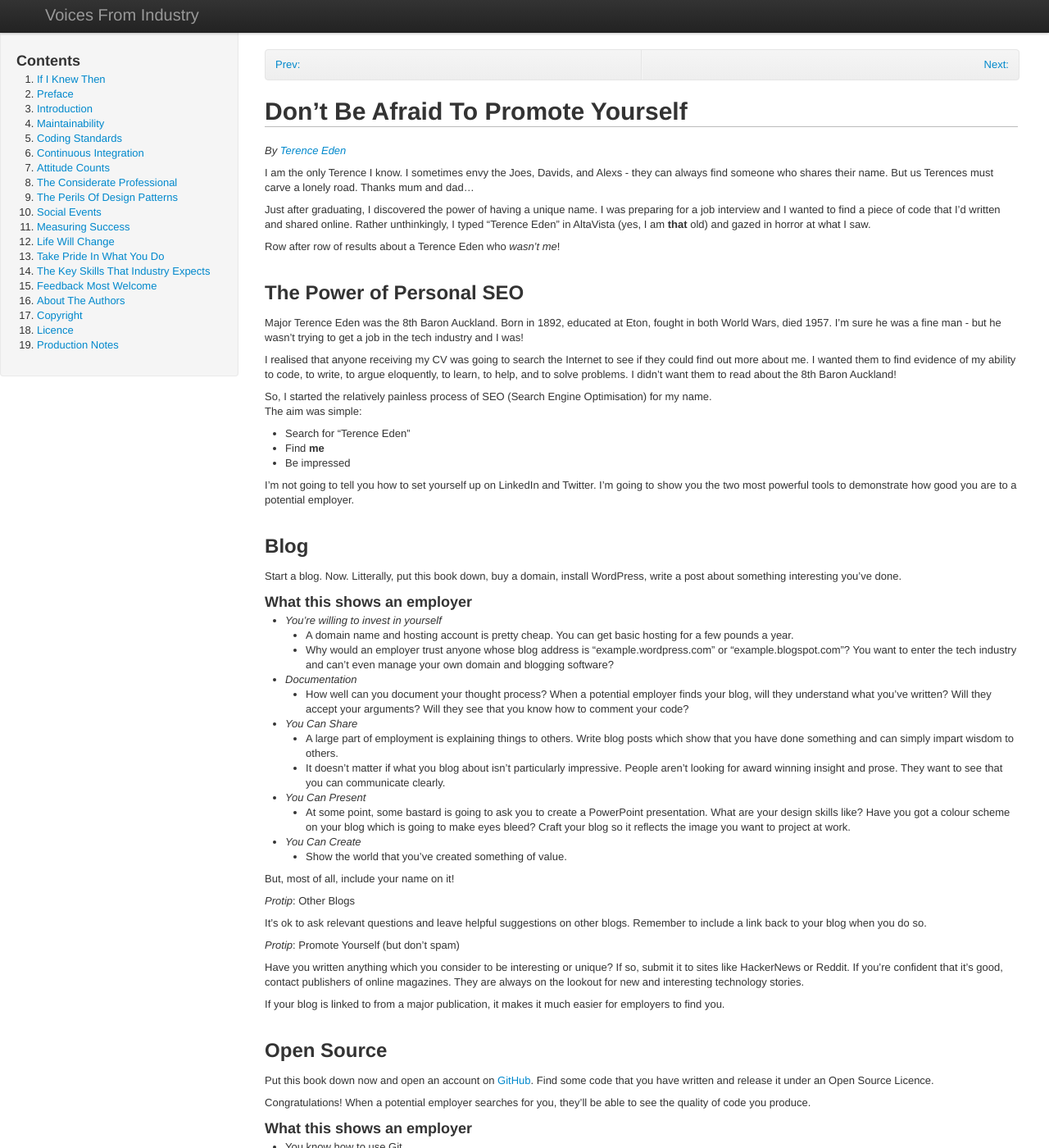
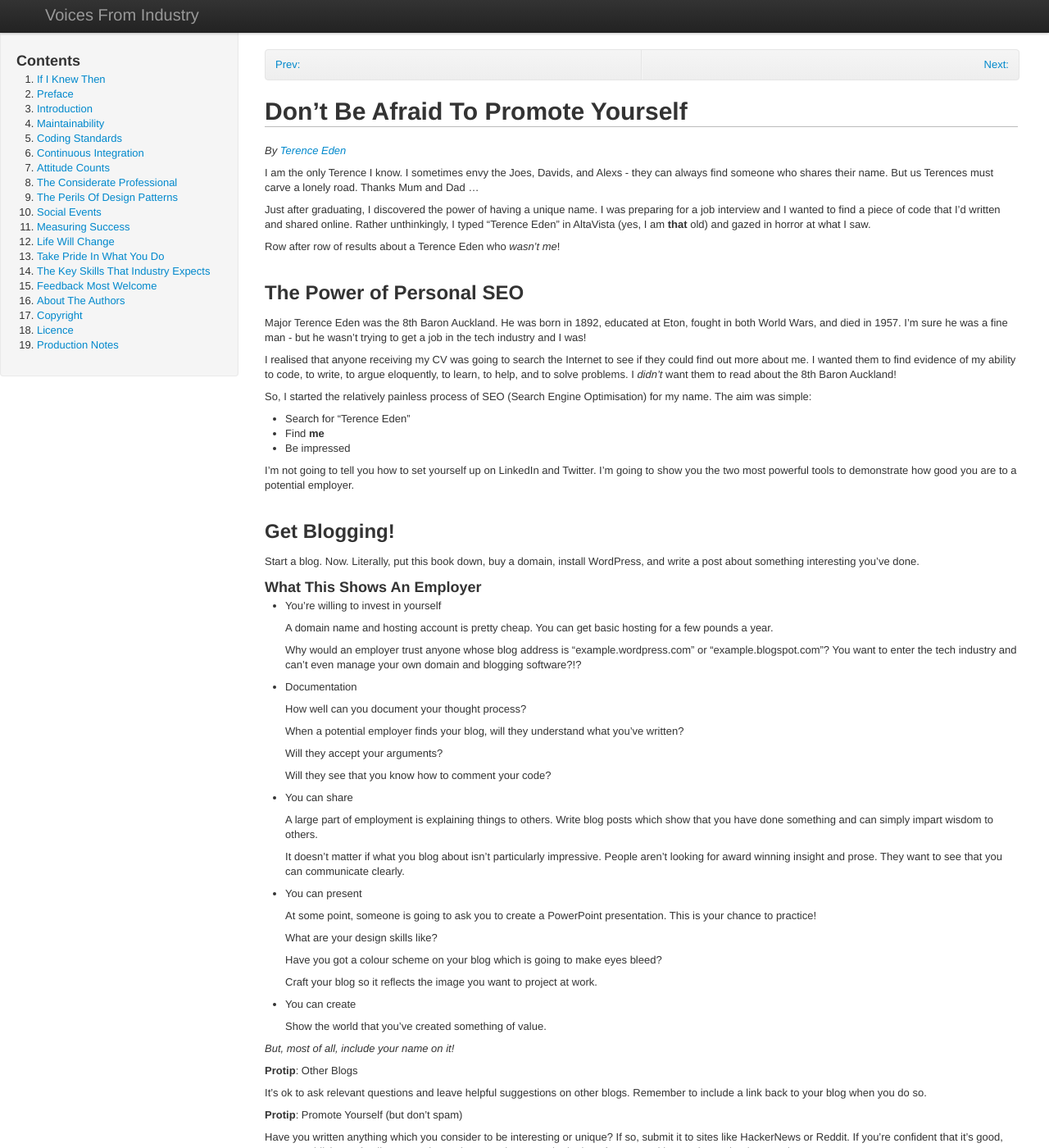
Before and after one commit to stuartherbert/if-i-knew-then, a Jekyll site: the page built from promote-yourself.md, in a window 1280 px wide and 1400 px high. Shown: the whole window at 82% size. Built offline with Jekyll 4.4.1, drawn with Linux system fonts in a browser that asks for light colours; comment, search, counter and statistics services are not loaded; some of the changed text lies outside the part shown.

Commit message:
First pass by the Editor

```diff
--- a/promote-yourself.md
+++ b/promote-yourself.md
@@ -5,12 +5,11 @@ prev: '<a href="">Prev: </a>'
 next: '<a href="">Next: </a>'
 ---
 
-
 # Don't Be Afraid To Promote Yourself
 
-_By [Terence Eden](http://shkspr.mobi/blog/)_
+_By [Terence Eden](#about_me)_
 
-I am the only Terence I know.  I sometimes envy the Joes, Davids, and Alexs - they can always find someone who shares their name.  But us Terences must carve a lonely road.  Thanks mum and dad...
+I am the only Terence I know.  I sometimes envy the Joes, Davids, and Alexs - they can always find someone who shares their name.  But us Terences must carve a lonely road.  Thanks Mum and Dad ...
 
 Just after graduating, I discovered the power of having a unique name.  I was preparing for a job interview and I wanted to find a piece of code that I'd written and shared online.  Rather unthinkingly, I typed "Terence Eden" in AltaVista (yes, I am __that__ old) and gazed in horror at what I saw.
 
@@ -18,44 +17,67 @@ Row after row of results about a Terence Eden who *wasn't me*!
 
 ## The Power of Personal SEO
 
-Major Terence Eden was the 8th Baron Auckland.  Born in 1892, educated at Eton, fought in both World Wars, died 1957.  I'm sure he was a fine man - but he wasn't trying to get a job in the tech industry and I was!
+Major Terence Eden was the 8th Baron Auckland.  He was born in 1892, educated at Eton, fought in both World Wars, and died in 1957.  I'm sure he was a fine man - but he wasn't trying to get a job in the tech industry and I was!
 
-I realised that anyone receiving my CV was going to search the Internet to see if they could find out more about me.  I wanted them to find evidence of my ability to code, to write, to argue eloquently, to learn, to help, and to solve problems.  I didn't want them to read about the 8th Baron Auckland!
+I realised that anyone receiving my CV was going to search the Internet to see if they could find out more about me.  I wanted them to find evidence of my ability to code, to write, to argue eloquently, to learn, to help, and to solve problems.  I *didn't* want them to read about the 8th Baron Auckland!
 
-So, I started the relatively painless process of SEO (Search Engine Optimisation) for my name.
-The aim was simple:
+So, I started the relatively painless process of SEO (Search Engine Optimisation) for my name. The aim was simple:
+
 + Search for "Terence Eden"
 + Find __me__
 + Be impressed
 
 I'm not going to tell you how to set yourself up on LinkedIn and Twitter.  I'm going to show you the two most powerful tools to demonstrate how good you are to a potential employer.
 
-## Blog
+## Get Blogging!
 
-Start a blog.  Now.  Litterally, put this book down, buy a domain, install WordPress, write a post about something interesting you've done.
+Start a blog.  Now.  Literally, put this book down, buy a domain, install WordPress, and write a post about something interesting you've done.
 
-### What this shows an employer
+### What This Shows An Employer
 
-+ _You're willing to invest in yourself_
-	+ A domain name and hosting account is pretty cheap.  You can get basic hosting for a few pounds a year.
-	+ Why would an employer trust anyone whose blog address is "example.wordpress.com" or "example.blogspot.com"?  You want to enter the tech industry and can't even manage your own domain and blogging software?
-+ _Documentation_
-	+ How well can you document your thought process?  When a potential employer finds your blog, will they understand what you've written?  Will they accept your arguments?  Will they see that you know how to comment your code?
-+ _You Can Share_
-	+ A large part of employment is explaining things to others.  Write blog posts which show that you have done something and can simply impart wisdom to others.
-	+ It doesn't matter if what you blog about isn't particularly impressive.  People aren't looking for award winning insight and prose.  They want to see that you can communicate clearly.
-+ _You Can Present_
-	+ At some point, some bastard is going to ask you to create a PowerPoint presentation.  What are your design skills like?  Have you got a colour scheme on your blog which is going to make eyes bleed?  Craft your blog so it reflects the image you want to project at work.
-+ _You Can Create_
-	+ Show the world that you've created something of value.
++ You're willing to invest in yourself
 
-But, most of all, include your name on it!
+	A domain name and hosting account is pretty cheap.  You can get basic hosting for a few pounds a year.
 
-_Protip_: Other Blogs
+	Why would an employer trust anyone whose blog address is "example.wordpress.com" or "example.blogspot.com"?  You want to enter the tech industry and can't even manage your own domain and blogging software?!?
+
++ Documentation
+
+	How well can you document your thought process?
+
+	When a potential employer finds your blog, will they understand what you've written?
+
+	Will they accept your arguments?
+
+	Will they see that you know how to comment your code?
+
++ You can share
+
+	A large part of employment is explaining things to others.  Write blog posts which show that you have done something and can simply impart wisdom to others.
+
+	It doesn't matter if what you blog about isn't particularly impressive.  People aren't looking for award winning insight and prose.  They want to see that you can communicate clearly.
+
++ You can present
+
+	At some point, someone is going to ask you to create a PowerPoint presentation.  This is your chance to practice!
+
+	What are your design skills like?
+
+	Have you got a colour scheme on your blog which is going to make eyes bleed?
+
+	Craft your blog so it reflects the image you want to project at work.
+
++ You can create
+
+	Show the world that you've created something of value.
+
+*But, most of all, include your name on it!*
+
+__Protip__: Other Blogs
 
 It's ok to ask relevant questions and leave helpful suggestions on other blogs.  Remember to include a link back to your blog when you do so.
 
-_Protip_: Promote Yourself (but don't spam)
+__Protip__: Promote Yourself (but don't spam)
 
 Have you written anything which you consider to be interesting or unique?  If so, submit it to sites like HackerNews or Reddit.  If you're confident that it's good, contact publishers of online magazines.  They are always on the lookout for new and interesting technology stories.
 
--- a/toc.json
+++ b/toc.json
@@ -14,6 +14,7 @@
 	    "measuring-success",
         "degrees-and-qualifications",
         "life-will-change",
+        "promote-yourself",
         "take-pride-in-what-you-do",
         "key-skills-for-industry",
         "feedback",
```
Also changed, not shown: other parts of promote-yourself.md (+21 -13 lines).
